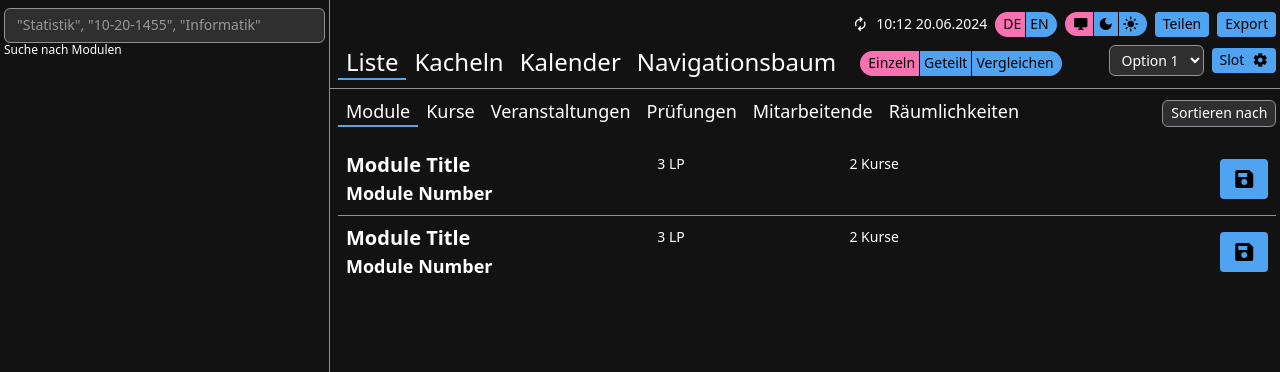
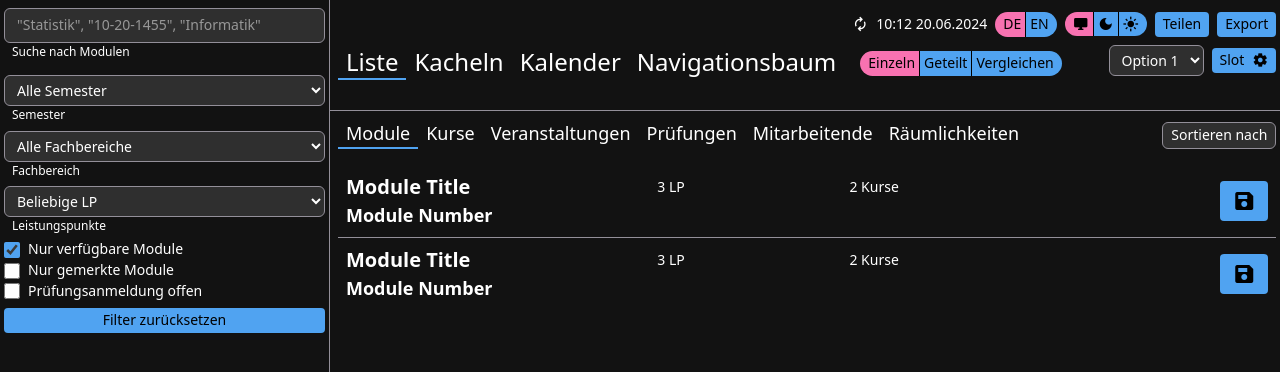
Before and after one commit to natureFrameworkManager/almaweb-ui, a website built with Vite: page index.html in a window 1280 px wide. Shown: the top 372 px of the page. Built offline with nearby package versions, Linux system fonts and the light colour scheme; files whose address does not match are found by name.

Commit message:
Added filter placeholders

```diff
--- a/css/main.css
+++ b/css/main.css
@@ -102,7 +102,7 @@
     @apply pe-4;
 }
 .input-container label {
-    @apply text-on-surface text-label-medium;
+    @apply text-on-surface text-label-medium ps-2 pt-0.5;
 }
 .input-container.slim input,
 .input-container.slim textarea,
@@ -155,7 +155,22 @@ body > header > div.save-slot-options {
 body > div.filter-options {
     @apply border-r border-border;
     @apply col-1 row-start-1 row-end-3;
-    @apply flex flex-col px-1 py-2;
+    @apply flex flex-col gap-y-4 px-1 py-2;
+}
+body > div.filter-options > div.filter-group {
+    @apply flex flex-col gap-y-2;
+}
+body > div.filter-options > div.filter-group > h3 {
+    @apply text-title-small font-semibold;
+}
+body > div.filter-options > div.filter-group > div.checkbox-list {
+    @apply flex flex-col gap-y-1;
+}
+body > div.filter-options > div.filter-group > div.checkbox-list > label.checkbox-item {
+    @apply flex flex-row items-center gap-x-2 cursor-pointer;
+}
+body > div.filter-options > div.filter-group > div.checkbox-list > label.checkbox-item > input[type="checkbox"] {
+    @apply accent-primary w-4 h-4;
 }
 body > main:not(#calendar):not(#tree) {
     @apply col-2 row-2;
--- a/index.html
+++ b/index.html
@@ -53,6 +53,49 @@
             <div class="input-container">
                 <input id="search-input" type="text" placeholder="&quot;Statistik&quot;, &quot;10-20-1455&quot;, &quot;Informatik&quot;" />
                 <label for="search-input">Suche nach Modulen</label>
+            </div>
+            <div class="filter-group">
+                <div class="input-container slim">
+                    <select id="filter-semester">
+                        <option>Alle Semester</option>
+                        <option>Wintersemester</option>
+                        <option>Sommersemester</option>
+                    </select>
+                    <label for="filter-semester">Semester</label>
+                </div>
+                <div class="input-container slim">
+                    <select id="filter-faculty">
+                        <option>Alle Fachbereiche</option>
+                        <option>Informatik</option>
+                        <option>Mathematik</option>
+                        <option>Physik</option>
+                    </select>
+                    <label for="filter-faculty">Fachbereich</label>
+                </div>
+                <div class="input-container slim">
+                    <select id="filter-lp">
+                        <option>Beliebige LP</option>
+                        <option>1-3 LP</option>
+                        <option>4-6 LP</option>
+                        <option>7+ LP</option>
+                    </select>
+                    <label for="filter-lp">Leistungspunkte</label>
+                </div>
+                <div class="checkbox-list">
+                    <label class="checkbox-item">
+                        <input type="checkbox" checked />
+                        <span>Nur verfügbare Module</span>
+                    </label>
+                    <label class="checkbox-item">
+                        <input type="checkbox" />
+                        <span>Nur gemerkte Module</span>
+                    </label>
+                    <label class="checkbox-item">
+                        <input type="checkbox" />
+                        <span>Prüfungsanmeldung offen</span>
+                    </label>
+                </div>
+                <button class="btn slim">Filter zurücksetzen</button>
             </div>
         </div>
         <main>
```
